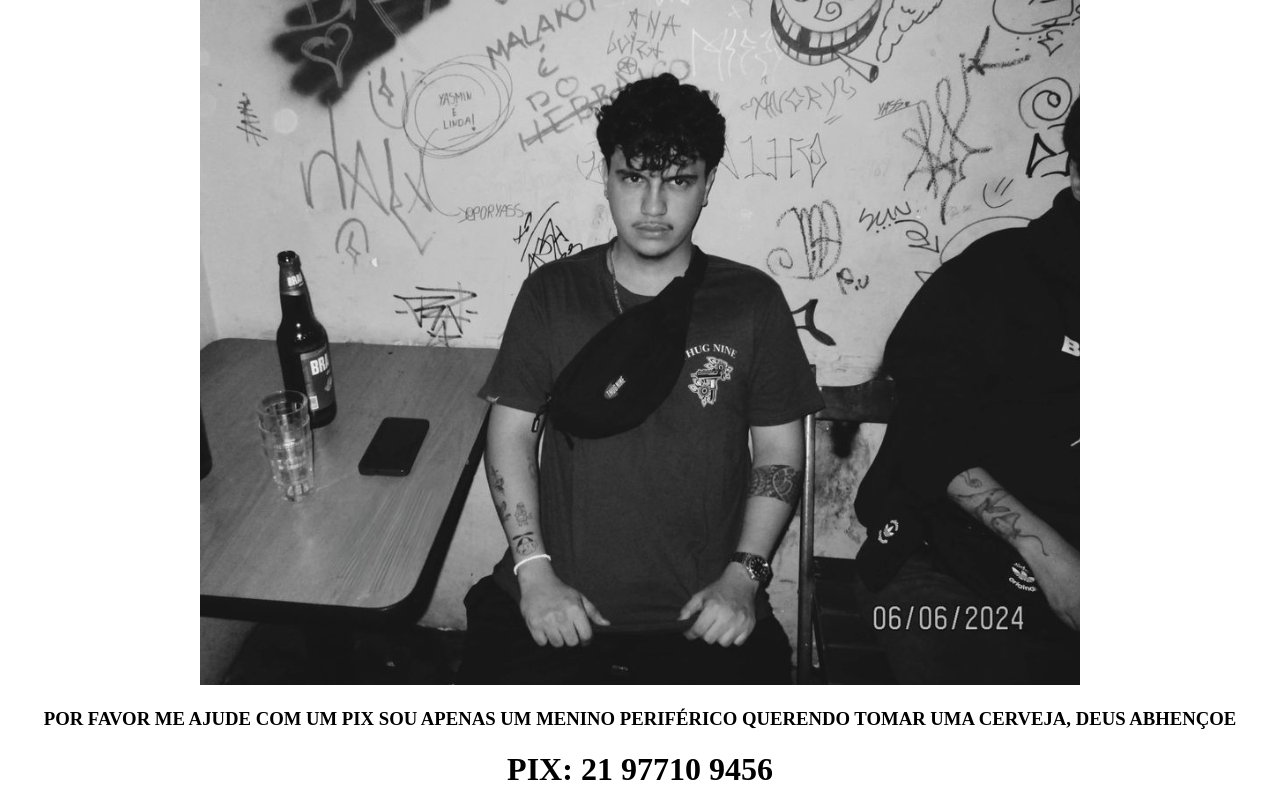
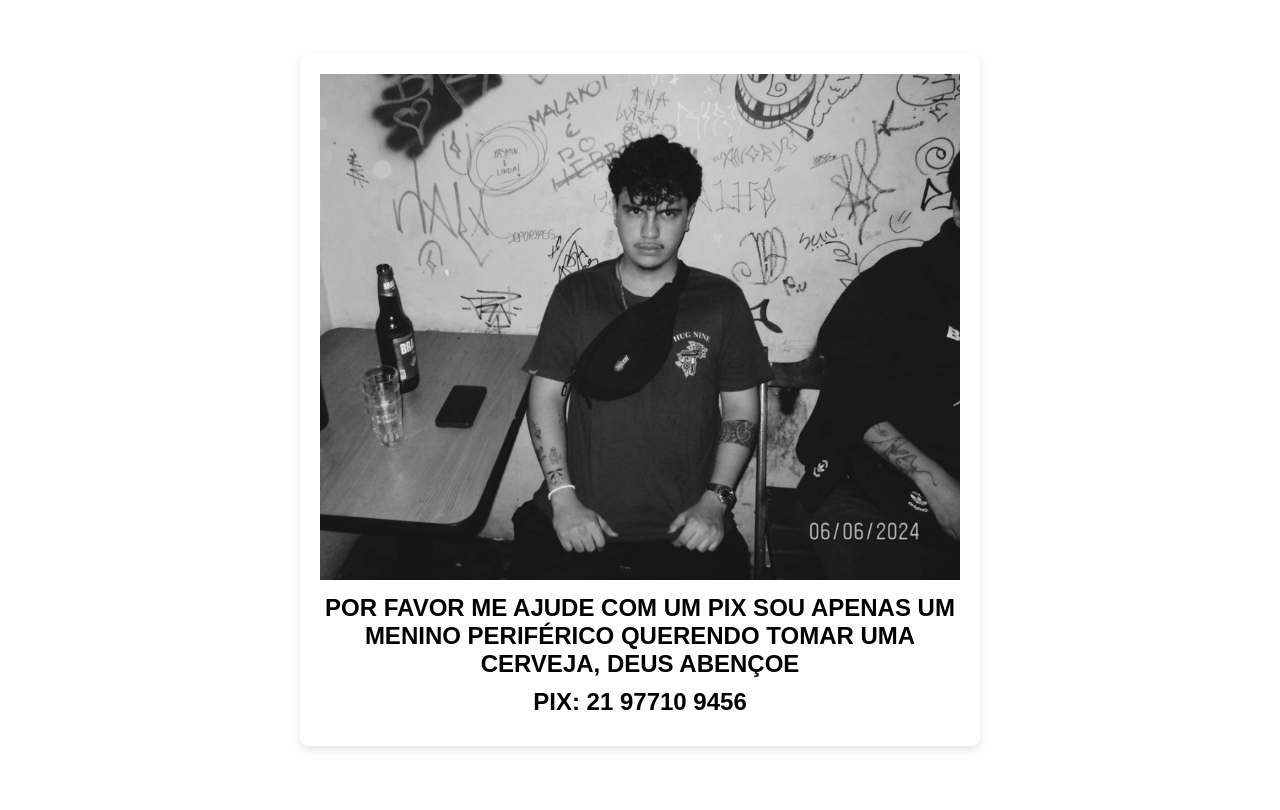
Before and after one commit to cakocaito/site, a plain HTML site: page index.html in a window 1280 px wide. Drawn offline with Linux system fonts and the light colour scheme.

Commit message:
caiioOiooooasda

```diff
--- a/index.html
+++ b/index.html
@@ -12,18 +12,53 @@
             display: flex;
             justify-content: center;
             align-items: center;
+            font-family: Arial, sans-serif;
         }
 
         div {
             text-align: center;
+            padding: 20px;
+            box-shadow: 0 4px 8px rgba(0, 0, 0, 0.1);
+            border-radius: 8px;
+        }
+
+        img {
+            max-width: 100%;
+            height: auto;
+        }
+
+        h3 {
+            margin: 10px 0;
+        }
+
+        /* Estilos para dispositivos maiores, como desktops */
+        @media (min-width: 768px) {
+            div {
+                width: 50%; /* Largura de 50% para telas maiores */
+            }
+
+            h3 {
+                font-size: 1.5rem;
+            }
+        }
+
+        /* Estilos para dispositivos móveis */
+        @media (max-width: 767px) {
+            div {
+                width: 90%; /* Largura de 90% para dispositivos móveis */
+            }
+
+            h3 {
+                font-size: 1.2rem;
+            }
         }
     </style>
 </head>
 <body>
     <div>
         <img src="caio.png" alt="Caio Image">
-        <h3>POR FAVOR ME AJUDE COM UM PIX SOU APENAS UM MENINO PERIFÉRICO QUERENDO TOMAR UMA CERVEJA, DEUS ABHENÇOE</h3>
-        <h1>PIX: 21 97710 9456</h1>
+        <h3>POR FAVOR ME AJUDE COM UM PIX SOU APENAS UM MENINO PERIFÉRICO QUERENDO TOMAR UMA CERVEJA, DEUS ABENÇOE</h3>
+        <h3>PIX: 21 97710 9456</h3>
     </div>
 </body>
 </html>
```
